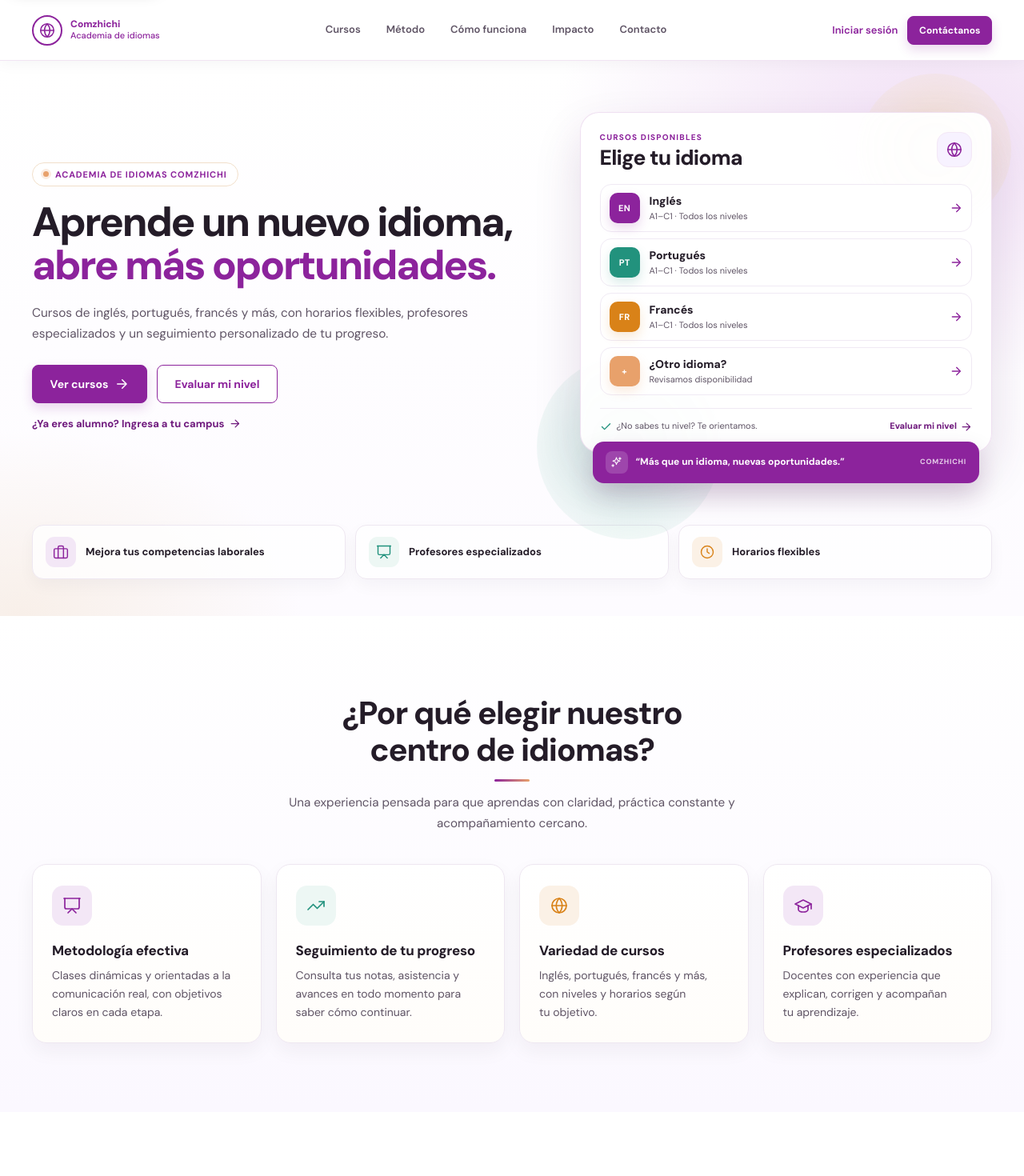
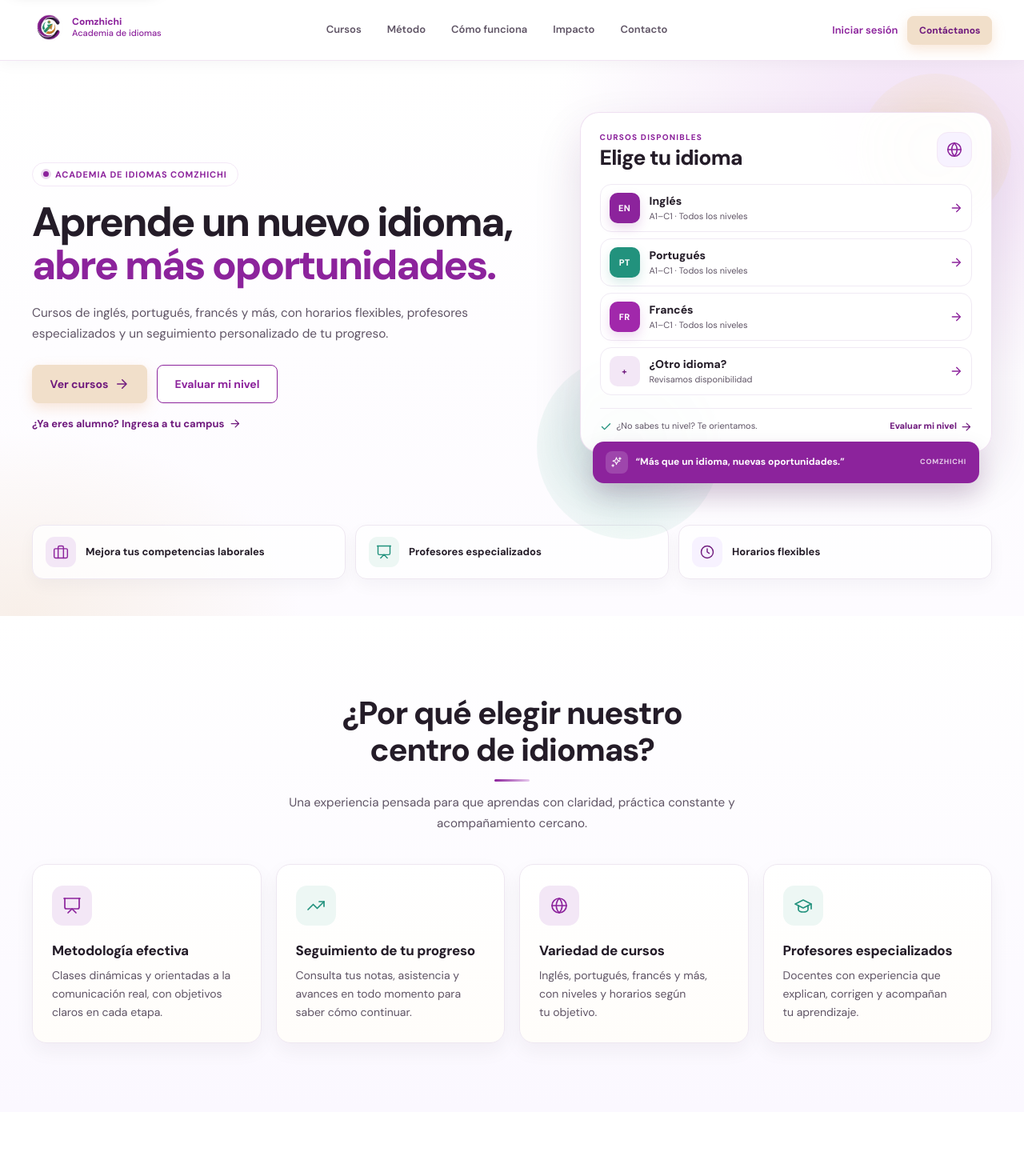
Before and after one commit to Comzhichi/comzhichi-landing, an Angular app: page / in a window 1280 px wide. Shown: the top 1470 px of the page at 80% size. Built offline with nearby package versions, Linux system fonts and the light colour scheme.

Commit message:
feat: usar logo oficial y reservar amarillo para CTAs

```diff
--- a/src/app/components/benefits/benefits.css
+++ b/src/app/components/benefits/benefits.css
@@ -25,7 +25,7 @@
 }
 
 .benefit:hover {
-  border-color: var(--sand-300);
+  border-color: var(--purple-200);
   box-shadow: 0 16px 34px rgba(140, 35, 156, 0.1);
   transform: translateY(-4px);
 }
@@ -44,11 +44,6 @@
 .benefit__icon--green {
   background: var(--teal-50);
   color: var(--teal-600);
-}
-
-.benefit__icon--amber {
-  background: var(--amber-50);
-  color: var(--amber-600);
 }
 
 .benefit h3 {
--- a/src/app/components/benefits/benefits.html
+++ b/src/app/components/benefits/benefits.html
@@ -11,11 +11,7 @@
     <div class="benefits__grid">
       @for (benefit of benefits; track benefit.title) {
         <article class="benefit">
-          <span
-            class="benefit__icon"
-            [class.benefit__icon--green]="benefit.tone === 'green'"
-            [class.benefit__icon--amber]="benefit.tone === 'amber'"
-          >
+          <span class="benefit__icon" [class.benefit__icon--green]="benefit.tone === 'green'">
             <app-icon [name]="benefit.icon" [size]="24"></app-icon>
           </span>
           <h3>{{ benefit.title }}</h3>
--- a/src/app/components/benefits/benefits.ts
+++ b/src/app/components/benefits/benefits.ts
@@ -1,7 +1,7 @@
 import { Component } from '@angular/core';
 import { Icon, type IconName } from '../icon/icon';
 
-type BenefitTone = 'purple' | 'green' | 'amber';
+type BenefitTone = 'purple' | 'green';
 
 interface Benefit {
   icon: IconName;
@@ -32,13 +32,13 @@ export class Benefits {
     },
     {
       icon: 'globe',
-      tone: 'amber',
+      tone: 'purple',
       title: 'Variedad de cursos',
       text: 'Inglés, portugués, francés y más, con niveles y horarios según tu objetivo.',
     },
     {
       icon: 'graduation',
-      tone: 'purple',
+      tone: 'green',
       title: 'Profesores especializados',
       text: 'Docentes con experiencia que explican, corrigen y acompañan tu aprendizaje.',
     },
--- a/src/app/components/header/header.css
+++ b/src/app/components/header/header.css
@@ -102,7 +102,7 @@
     gap: 0;
     padding: 8px 22px 18px;
     background: var(--white);
-    border-bottom: 2px solid var(--sand-300);
+    border-bottom: 2px solid var(--purple-100);
     box-shadow: 0 18px 30px rgba(36, 28, 40, 0.14);
   }
 
--- a/src/app/components/hero/hero.css
+++ b/src/app/components/hero/hero.css
@@ -25,7 +25,7 @@
   gap: 8px;
   margin-bottom: 18px;
   padding: 7px 13px;
-  border: 1px solid var(--sand-300);
+  border: 1px solid var(--purple-100);
   border-radius: 999px;
   background: rgba(255, 255, 255, 0.82);
   color: var(--purple-600);
@@ -40,15 +40,15 @@
   width: 7px;
   height: 7px;
   border-radius: 50%;
-  background: var(--sand-500);
-  box-shadow: 0 0 0 3px rgba(232, 161, 107, 0.2);
+  background: var(--purple-600);
+  box-shadow: 0 0 0 3px rgba(140, 35, 156, 0.16);
 }
 
 .hero h1 {
   max-width: 18ch;
   margin-bottom: 18px;
   color: var(--ink);
-  font-size: clamp(2.25rem, 4vw, 3.45rem);
+  font-size: clamp(2.25rem, 4vw, 3.2rem);
   font-weight: 800;
   line-height: 1.06;
   letter-spacing: -0.045em;
@@ -237,14 +237,14 @@
   box-shadow: 0 6px 14px rgba(34, 146, 125, 0.18);
 }
 
-.course-row__code--amber {
-  background: var(--amber-600);
-  box-shadow: 0 6px 14px rgba(217, 130, 24, 0.18);
+.course-row__code--plum {
+  background: var(--purple-500);
+  box-shadow: 0 6px 14px rgba(161, 40, 171, 0.18);
 }
 
-.course-row__code--sand {
-  background: var(--sand-500);
-  box-shadow: 0 6px 14px rgba(232, 161, 107, 0.22);
+.course-row__code--soft {
+  background: var(--purple-100);
+  color: var(--purple-700);
 }
 
 .course-row__copy {
@@ -402,9 +402,9 @@
   color: var(--teal-600);
 }
 
-.hero__feature-icon--amber {
-  background: var(--amber-50);
-  color: var(--amber-600);
+.hero__feature-icon--plum {
+  background: var(--purple-50);
+  color: var(--purple-700);
 }
 
 .hero__features strong {
--- a/src/app/components/hero/hero.html
+++ b/src/app/components/hero/hero.html
@@ -74,7 +74,7 @@
             href="mailto:informes@comich.edu.pe?subject=Informaci%C3%B3n%20de%20cursos%20de%20franc%C3%A9s"
             aria-label="Consultar horarios de francés"
           >
-            <span class="course-row__code course-row__code--amber">FR</span>
+            <span class="course-row__code course-row__code--plum">FR</span>
             <span class="course-row__copy">
               <strong>Francés</strong>
               <small>A1–C1 · Todos los niveles</small>
@@ -88,7 +88,7 @@
             href="mailto:informes@comich.edu.pe?subject=Consulta%20por%20otro%20idioma"
             aria-label="Consultar disponibilidad de otros idiomas"
           >
-            <span class="course-row__code course-row__code--sand">+</span>
+            <span class="course-row__code course-row__code--soft">+</span>
             <span class="course-row__copy">
               <strong>¿Otro idioma?</strong>
               <small>Revisamos disponibilidad</small>
@@ -135,7 +135,7 @@
       <strong>Profesores especializados</strong>
     </li>
     <li>
-      <span class="hero__feature-icon hero__feature-icon--amber">
+      <span class="hero__feature-icon hero__feature-icon--plum">
         <app-icon name="clock" [size]="20"></app-icon>
       </span>
       <strong>Horarios flexibles</strong>
--- a/src/app/components/logo/logo.css
+++ b/src/app/components/logo/logo.css
@@ -12,12 +12,11 @@
 }
 
 .logo__mark {
-  display: grid;
-  place-items: center;
-  width: 38px;
-  height: 38px;
-  border: 2px solid currentColor;
-  border-radius: 50%;
+  display: block;
+  flex-shrink: 0;
+  width: 40px;
+  height: auto;
+  object-fit: contain;
 }
 
 .logo__text {
@@ -40,10 +39,13 @@
   color: var(--white);
 }
 
+.logo--light .logo__mark {
+  filter: brightness(0) invert(1);
+}
+
 @media (max-width: 920px) {
   .logo__mark {
-    width: 34px;
-    height: 34px;
+    width: 36px;
   }
 }
 
--- a/src/app/components/logo/logo.html
+++ b/src/app/components/logo/logo.html
@@ -1,7 +1,5 @@
 <a class="logo" [class.logo--light]="light()" href="#inicio" aria-label="Comzhichi, ir al inicio">
-  <span class="logo__mark">
-    <app-icon name="globe" [size]="22"></app-icon>
-  </span>
+  <img class="logo__mark" src="/logo.png" alt="" width="68" height="71" />
   <span class="logo__text">
     <strong>Comzhichi</strong>
     <span>Academia de idiomas</span>
--- a/src/app/components/logo/logo.ts
+++ b/src/app/components/logo/logo.ts
@@ -1,9 +1,7 @@
 import { Component, input } from '@angular/core';
-import { Icon } from '../icon/icon';
 
 @Component({
   selector: 'app-logo',
-  imports: [Icon],
   templateUrl: './logo.html',
   styleUrl: './logo.css',
 })
--- a/src/styles.css
+++ b/src/styles.css
@@ -127,7 +127,7 @@ textarea {
   width: 22px;
   height: 2px;
   border-radius: 999px;
-  background: var(--sand-500);
+  background: var(--purple-600);
 }
 
 .eyebrow--light {
@@ -135,7 +135,7 @@ textarea {
 }
 
 .eyebrow--light::before {
-  background: var(--sand-300);
+  background: var(--purple-100);
 }
 
 .section-head {
@@ -181,7 +181,7 @@ main:focus {
   height: 3px;
   margin: 14px auto 0;
   border-radius: 999px;
-  background: linear-gradient(90deg, var(--purple-600), var(--sand-500));
+  background: linear-gradient(90deg, var(--purple-600), var(--purple-200));
 }
 
 .btn {
@@ -216,15 +216,17 @@ main:focus {
 }
 
 .btn--primary {
-  background: var(--purple-600);
-  border-color: var(--purple-600);
-  color: var(--white);
-  box-shadow: 0 6px 14px rgba(140, 35, 156, 0.18);
+  background: var(--sand-300);
+  border-color: var(--sand-300);
+  color: var(--purple-700);
+  box-shadow: 0 6px 16px rgba(232, 161, 107, 0.26);
 }
 
 .btn--primary:hover {
-  background: var(--purple-700);
-  border-color: var(--purple-700);
+  background: var(--sand-500);
+  border-color: var(--sand-500);
+  color: var(--purple-700);
+  box-shadow: 0 8px 20px rgba(232, 161, 107, 0.34);
 }
 
 .btn--outline {
```
Also changed, not shown: design/logo.png (added), public/logo.png (added).
